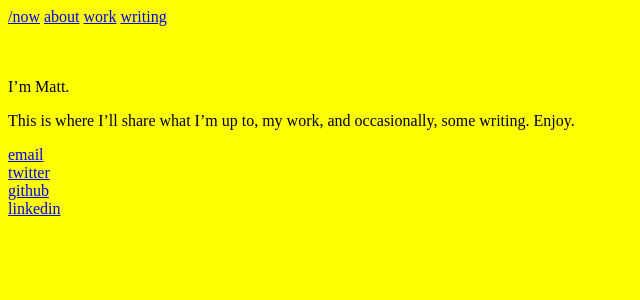
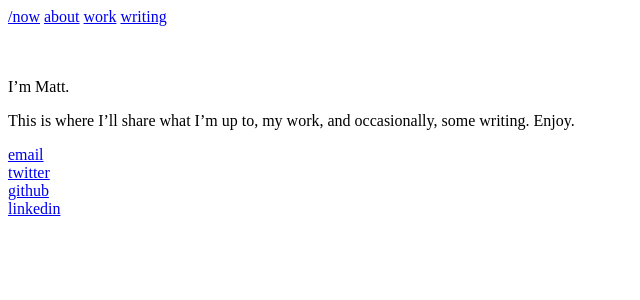
Before and after one commit to mattpupa/mattpupa, a Jekyll site: the page built from index.markdown, in a window 1280 px wide. Shown: the top 300 px of the page, without its empty margins (0-640 px from the left). Built offline with Jekyll 4.4.1, drawn with Linux system fonts in a browser that asks for light colours.

Commit message:
more testing

```diff
--- a/_sass/main.scss
+++ b/_sass/main.scss
@@ -2,7 +2,7 @@
   color: green;
 }
 
-body {
+.body {
   font: Tahoma;
   background-color: yellow;
 }
```
